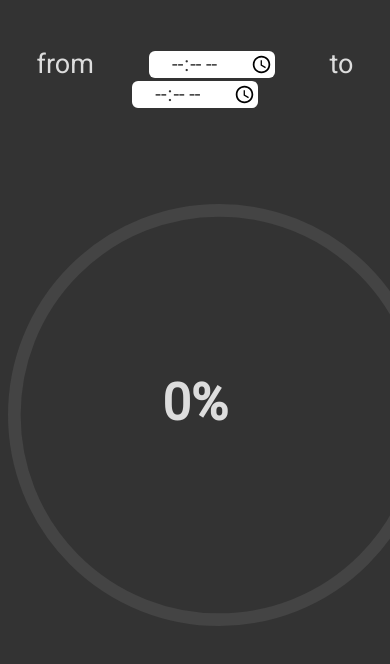
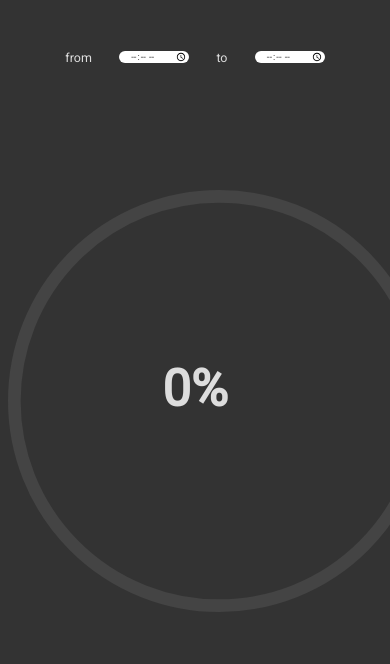
Before and after one commit to 5l1v3r1/letmegohomealready, a plain HTML site: page index.html in a window 390 px wide. Shown: the top 664 px of the page. Drawn offline with Linux system fonts and the light colour scheme.

Commit message:
fixed linebreak for inputs on mobile

```diff
--- a/main.css
+++ b/main.css
@@ -5,7 +5,7 @@
 }
 
 p, input[type="time"] {
-  margin: 0 3vh;
+  margin: 0 3vw;
   font-family: 'Roboto';
 }
 
@@ -14,21 +14,21 @@ input[type="time"] {
   border-radius: 6px;
   text-align: center;
   vertical-align: top;
-  height: 3.2vh;
-  font-size: 2.4vh;
+  height: 3.2vw;
+  font-size: 2.4vw;
   border: none;
 }
 
 .header {
-  height: 3.2vh;
-  line-height: 3.2vh;
+  height: 3.2vw;
+  line-height: 3.2vw;
   margin-top: 6vh;
 }
 
 p {
   color: #DDD;
   display: inline-block;
-  font-size: 3.2vh;
+  font-size: 3.2vw;
 }
 
 h1 {
```
